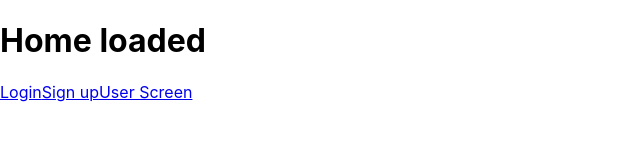
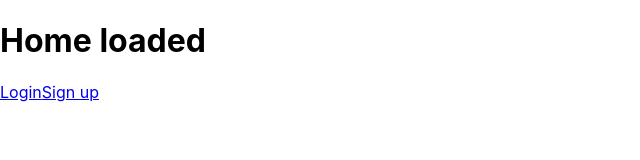
Before and after one commit to Build-week-Plant-Schedule/FrontEnd, a React (Create React App) app in the folder watering-app/: page / in a window 1280 px wide. Shown: the top 160 px of the page, without its empty margins (0-640 px from the left). Built offline with nearby package versions, Linux system fonts and the light colour scheme.

Commit message:
added conditional rendering of UserScreen based off whether user is authenticated or not

```diff
--- a/watering-app/src/App.js
+++ b/watering-app/src/App.js
@@ -24,7 +24,7 @@ function App() {
       <Router>
         <Switch>
           <Route exact path='/'>
-            <Home />
+            <Home auth={auth} />
           </Route>
           <Route exact path='/Login'>
                 <Login />
--- a/watering-app/src/components/Homepage.js
+++ b/watering-app/src/components/Homepage.js
@@ -3,13 +3,23 @@ import {Link} from "react-router-dom"
 
 export default function Home(props) {
 
+    const {auth} = props;
+
+    const newUsers = <>
+        <Link to='/Login'>Login</Link>
+        <Link to='/Signup'>Sign up</Link>
+    </>
+
+    const returningUser = <>
+        <Link to='UserScreen'>User Screen</Link>
+    </>
+
+    const linkHandler = auth ? returningUser : newUsers;
 
     return (
         <div>
             <h1>Home loaded</h1>
-            <Link to='/Login'>Login</Link>
-            <Link to='/Signup'>Sign up</Link>
-            <Link to='UserScreen'>User Screen</Link>
+            {linkHandler}
         </div>
     )
 
```
